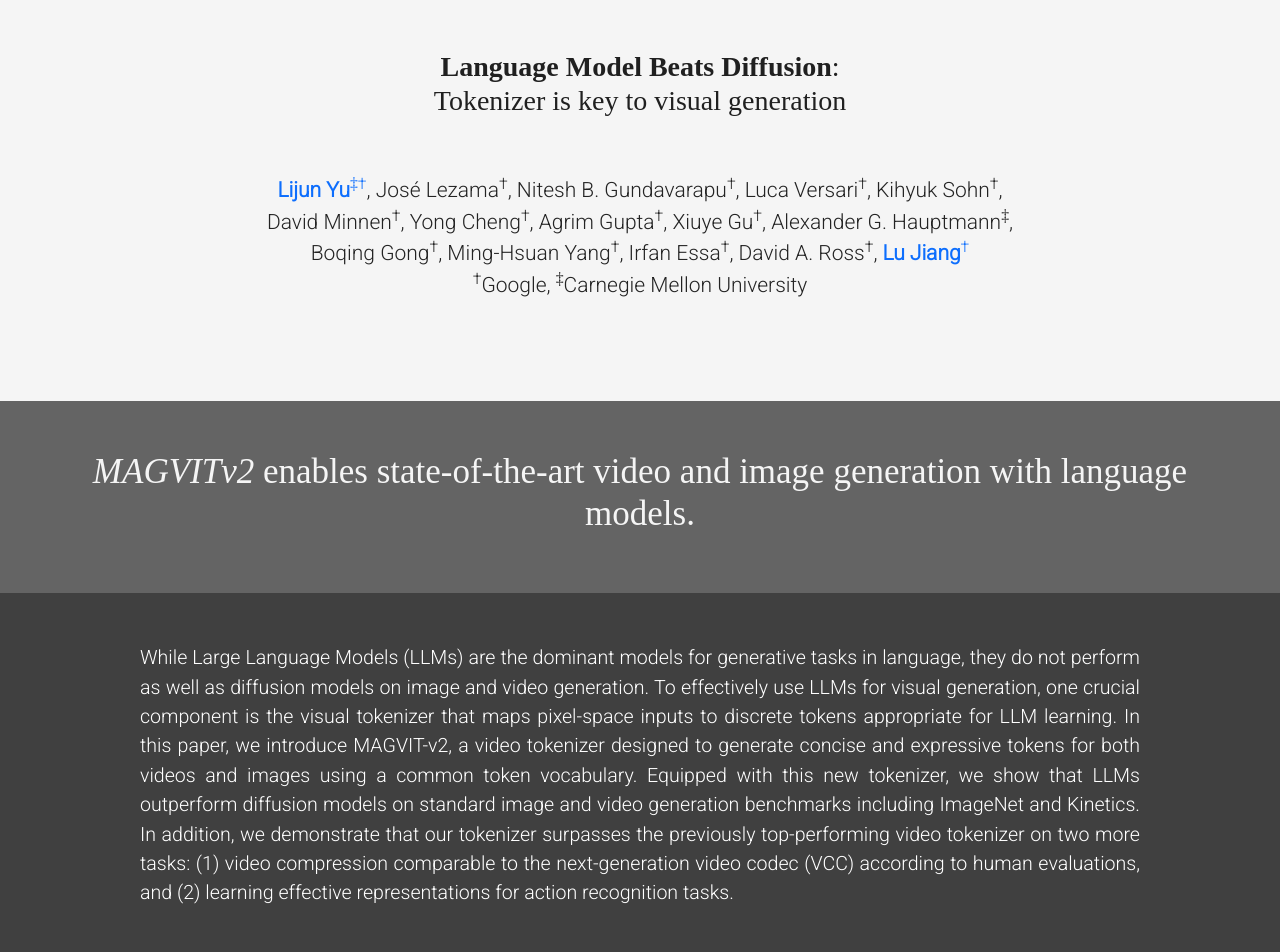
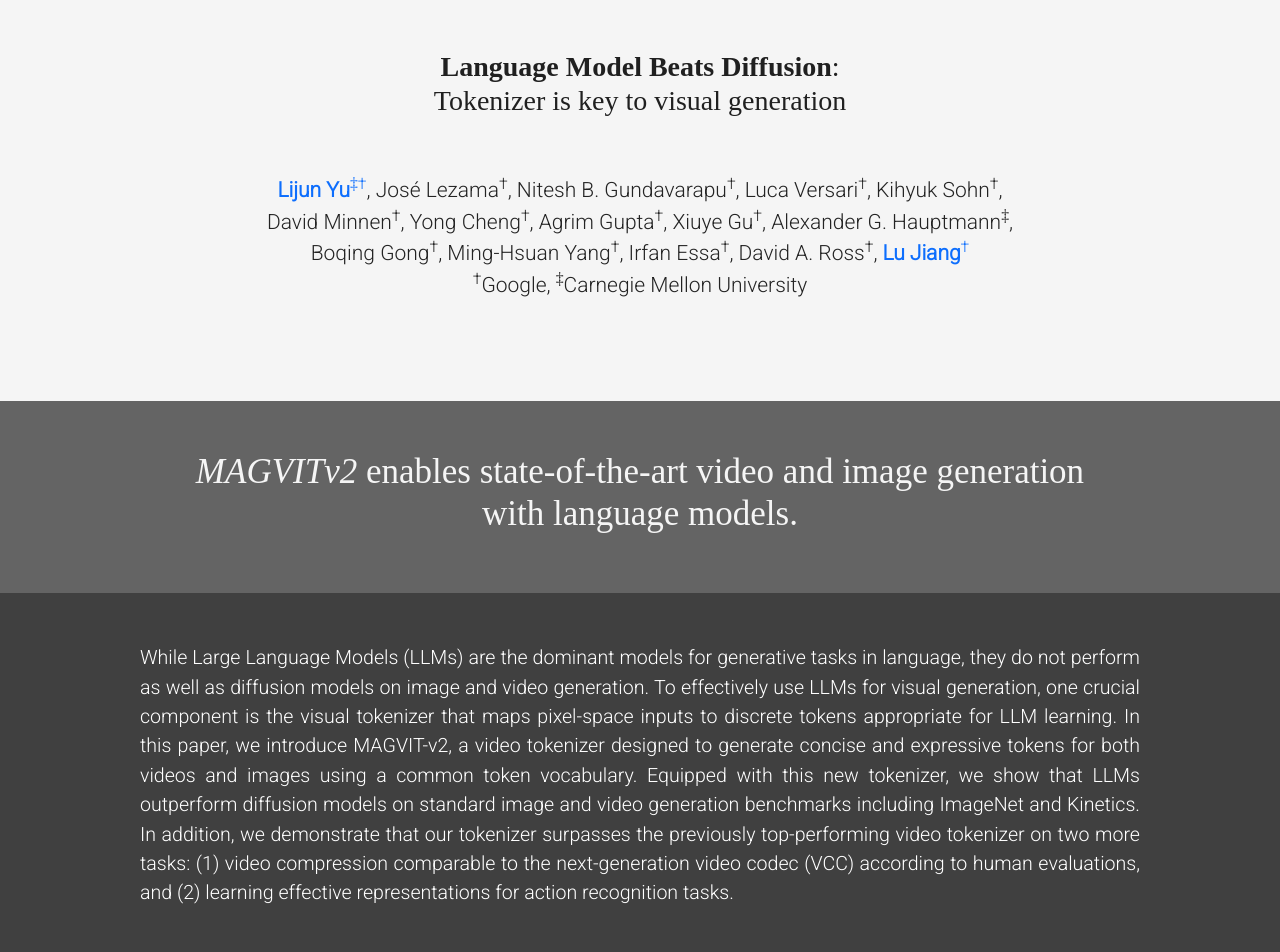
Before and after one commit to MAGVIT/magvit.github.io, a Jekyll site: the page v2/index.html, which Jekyll copies as it is, in a window 1280 px wide and 1400 px high. Shown: the top 952 px of the window. Built offline with Jekyll 4.4.1, drawn with Linux system fonts in a browser that asks for light colours; some web fonts are replaced.

Commit message:
Update index.html

```diff
--- a/v2/index.html
+++ b/v2/index.html
@@ -61,7 +61,7 @@
     <!-- anon-off -->
   </div>
     <div class="header_dark_gray">
-      <h1><i>MAGVITv2</i> enables state-of-the-art video and image generation with language models.</h1>
+      <h1><i>MAGVITv2</i> enables state-of-the-art video and image generation<br>with language models.</h1>
     </div>
 
     <div class="abstract">
@@ -74,7 +74,7 @@
         <!-- anon-off -->
       </div>
     </div>
-    <div class="header_dark_gray">
+<!--     <div class="header_dark_gray">
       <h1>Tokenization Quality</h1></p>
     </div>
 
@@ -82,7 +82,7 @@
       <div class="image">
         <img src="./images/reconstruction.png" id="compositional_animals_img">
       </div>
-    </div>
+    </div> -->
 
     <div class="header_dark_gray">
       <h1>Video generation (coming)</h1></p>
```
